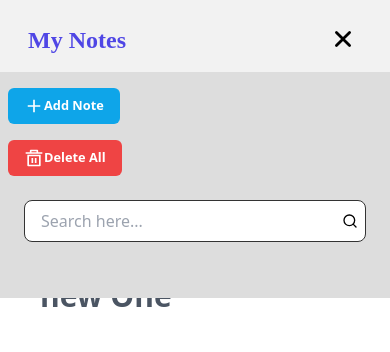
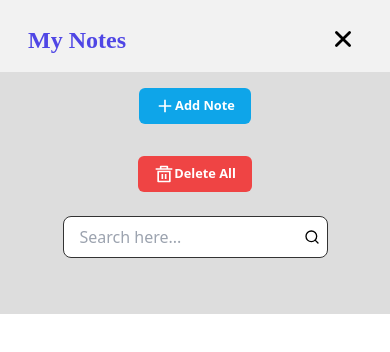
Before and after one commit to ahmadrazanawab/todoapp, a React (Vite) app: page / in a window 390 px wide. Both pictures are taken after a click on the element 343 px from the left and 39 px from the top of the page. Shown: the top 352 px of the page. Built offline with nearby package versions, Linux system fonts and the light colour scheme.

Commit message:
navbar handle to item center

```diff
--- a/src/App.jsx
+++ b/src/App.jsx
@@ -6,10 +6,12 @@ import TodoAdd from "./components/TodoAdd";
 
 const App = () => {
     const [showModal, setShowModal] = useState(false);
+    const [open, setOpen] = useState(false);
     const [quarry, setQuarry] = useState('');
     const showModalBtn = (e) => {
         e.preventDefault();
         setShowModal(true)
+        setOpen(!open);
     }
 
     const onClosed = (e) => {
@@ -19,7 +21,7 @@ const App = () => {
   return (
       <>
           <ContextProvider>
-              <Navbar showModalBtn={showModalBtn} setQuarry={setQuarry}/>
+              <Navbar showModalBtn={showModalBtn} open={open} setOpen={setOpen} setQuarry={setQuarry}/>
               <div>
                   <TodoAdd showModal={showModal}  setShowModal={setShowModal} onClosed={onClosed} />
                   <Todo quarry={quarry} setQuarry={setQuarry} />
--- a/src/components/Navbar.jsx
+++ b/src/components/Navbar.jsx
@@ -7,13 +7,13 @@ import { IoMdAdd } from "react-icons/io";
 import noteProvider from '../Context/Context';
 
 
-const Navbar = ({ showModalBtn,setQuarry}) => {
-    const [open, setOpen] = useState(false);
+const Navbar = ({open,setOpen,showModalBtn,setQuarry}) => {
     const { allDeleteTodo } = useContext(noteProvider);
 
     const DeleteTodoAll = (e) => {
         e.preventDefault();
         allDeleteTodo();
+        setOpen(!open);
     }
 
   return (
@@ -31,8 +31,8 @@ const Navbar = ({ showModalBtn,setQuarry}) => {
                   {open ? <IoClose /> : <GiHamburgerMenu />}
               </div>
               <div className={`md:flex bg-[#ddd] md:bg-[#f2f2f2]  items-center  md:pb-0 pb-12 absolute md:static   md:z-auto z-[-1] left-0 w-full md:w-auto md:pl-0 px-2 my-2 transition-all duration-500 ease-in ${open ? 'top-16 opacity-100':'top-[-490px]'} md:opacity-100 opacity-0`}>
-                  <form action="" className="md:flex items-center text-center md:justify-center " >
-                      <button onClick={showModalBtn} className='flex md:mx-2 items-center bg-sky-500 text-white px-4 md:px-6 py-2 rounded-md md:py-2  md:my-0 my-4  font-semibold'><span><IoMdAdd className="text-white size-5 " /></span><small>Add Note</small></button>
+                  <form action="" className="flex items-center text-center md:flex-row flex-col justify-center " >
+                      <button onClick={showModalBtn} className='flex md:mx-2  items-center bg-sky-500 text-white px-4 md:px-6 py-2 rounded-md md:py-2  md:my-0 my-4  font-semibold'><span><IoMdAdd className="text-white size-5 " /></span><small>Add Note</small></button>
                       <button onClick={DeleteTodoAll} className='flex md:mx-2 items-center bg-red-500 text-white px-4 md:px-6 py-2 rounded-md md:py-2  md:my-0 my-4  font-semibold'><span><RiDeleteBin5Line className="text-white size-5 " /></span><small>Delete All</small></button>
                       <label htmlFor="srch" className="flex items-center justify-end">
                       <input type="text" onChange={(e)=>{setQuarry(e.target.value)}} className="md:px-4 md:py-2 md:bg-gradient-to-r md:from-[#ddd] md:to-transparent border-[1px] border-[#333] w-full mx-4 my-2 px-4 py-2 outline-none rounded-lg " id='srch' placeholder='Search here...' />
```
